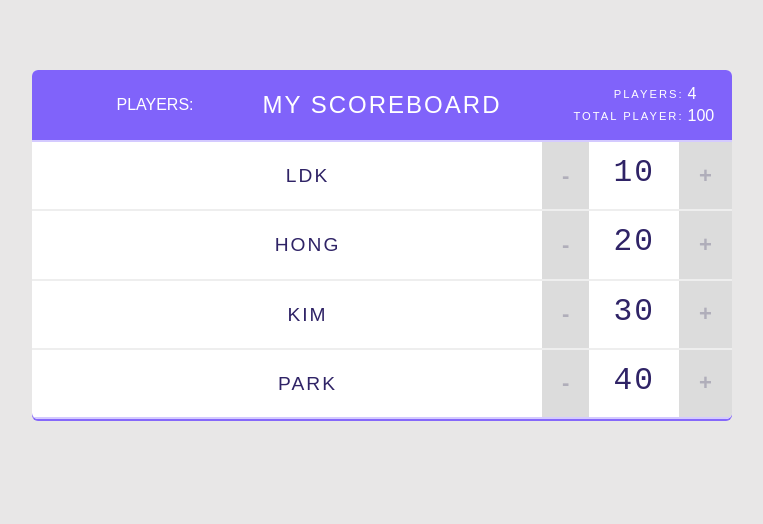
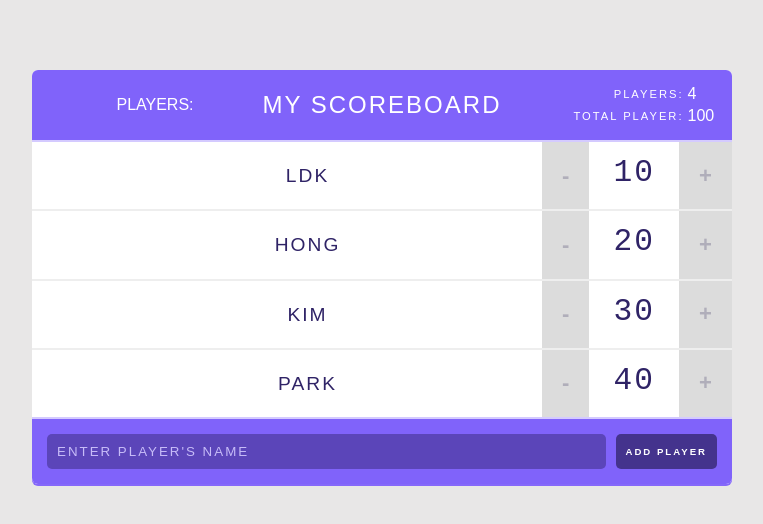
Before and after one commit to naviya0609/reactStudy, a React (Create React App) app in the folder scoreboardcra/: page / in a window 1280 px wide. Shown: the top 524 px of the page, without its empty margins (258-1021 px from the left). Built offline with nearby package versions, Linux system fonts and the light colour scheme.

Commit message:
Stats(합계) component 구현

```diff
--- a/scoreboardcra/src/App.js
+++ b/scoreboardcra/src/App.js
@@ -2,6 +2,7 @@ import React from 'react';
 import './App.css';
 import {Header} from "./component/Header";
 import {Player} from "./component/Player";
+import {AddPlayerForm} from "./component/AddPlayerForm";
 
 class App extends React.Component {
   state = {
@@ -54,6 +55,7 @@ class App extends React.Component {
                                                  changeScore={this.handleChangeScore.bind(this)}
                                                  id={item.id} />)
         }
+        <AddPlayerForm/>
       </div>
     );
   }
--- /dev/null
+++ b/scoreboardcra/src/component/AddPlayerForm.js
@@ -0,0 +1,15 @@
+import React from 'react';
+
+//state가 있으니까 class!
+//props function!
+export class AddPlayerForm extends React.Component {
+
+  render() {
+    return (
+      <form className='form'>
+        <input className='input' type='text' placeholder="ENTER PLAYER'S NAME"/>
+        <input className='input' type='submit' value='ADD PLAYER'/>
+      </form>
+    );
+  }
+}
```
